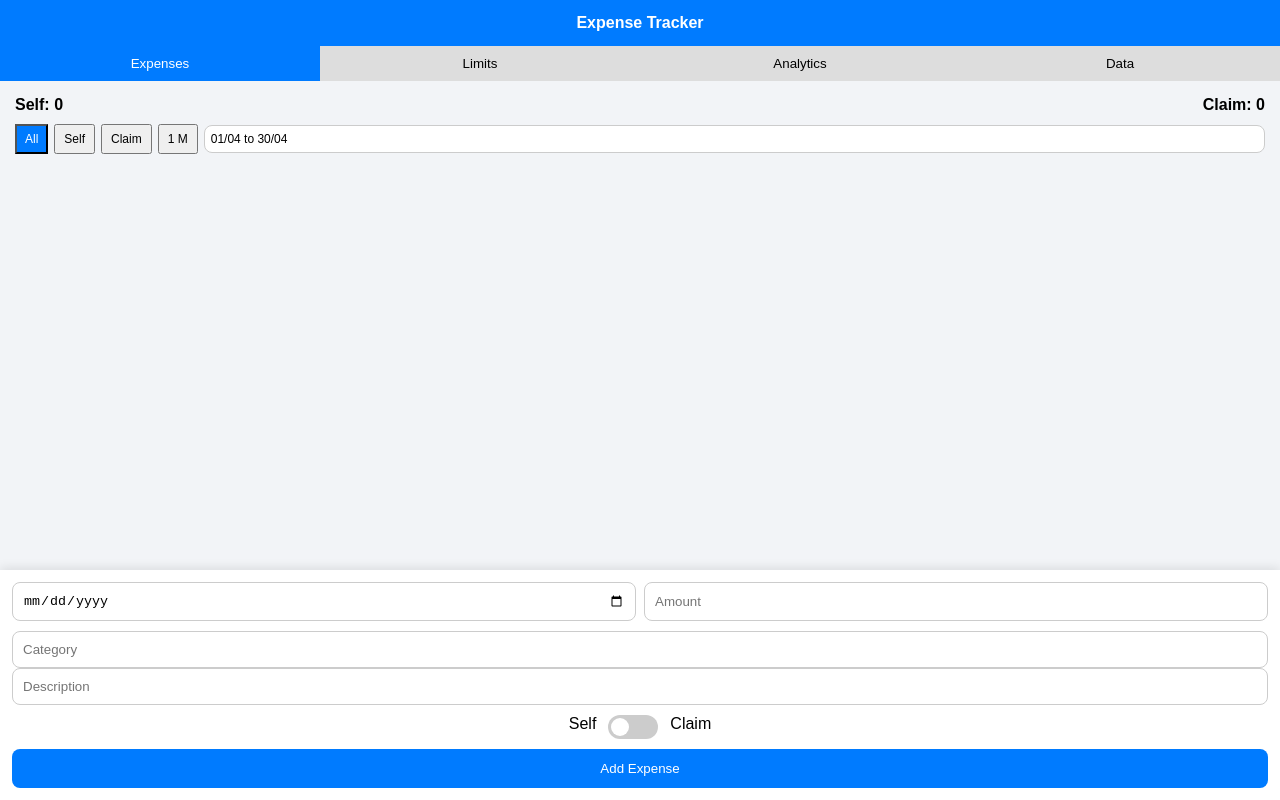
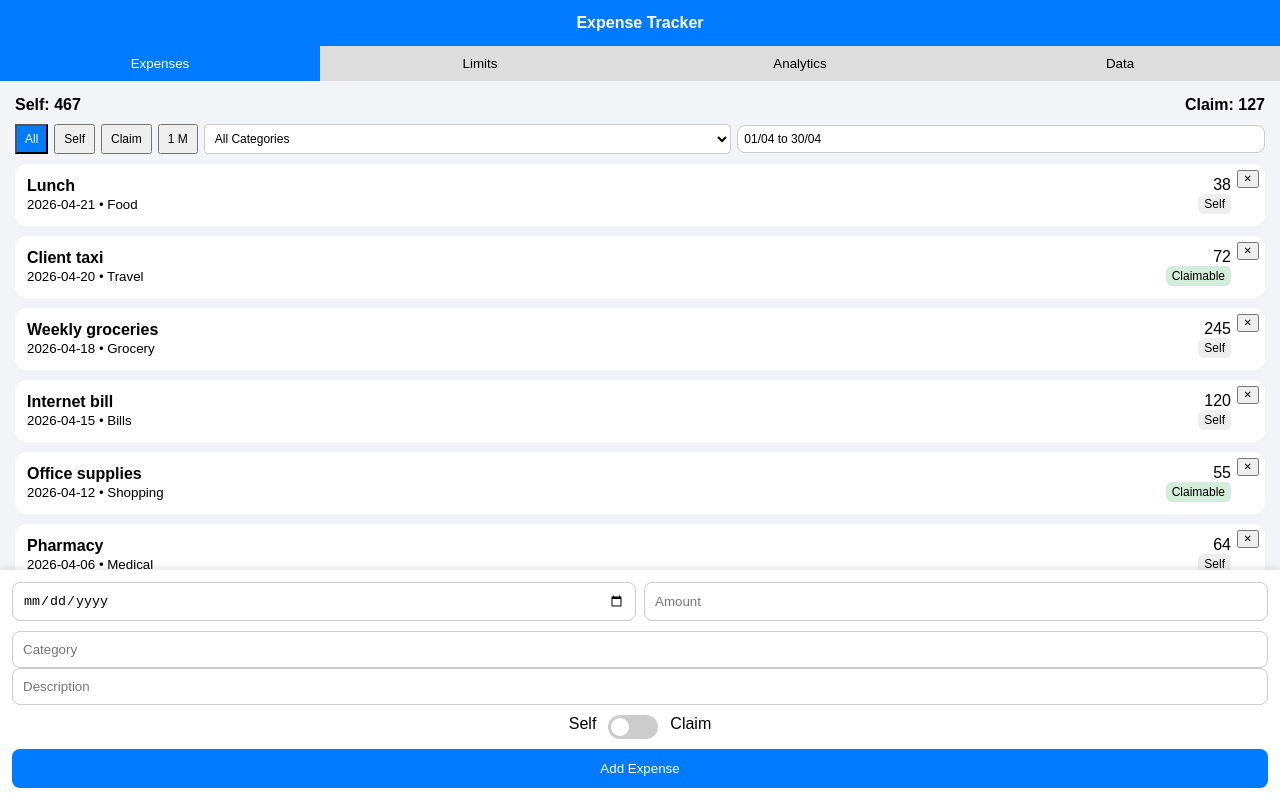
Before and after one commit to Bala1996-hub/Expense-Tracker, a plain HTML site: page index.html in a window 1280 px wide. Drawn offline with nearby package versions, Linux system fonts and the light colour scheme.

Commit message:
Add category filter to expense tracker

```diff
--- a/index.html
+++ b/index.html
@@ -60,11 +60,19 @@ body {
   align-items: center;
 }
 
-#dateRange {
+.filters select,
+#dateRange,
+#dateRangeAnalytics {
   flex: 1;
   min-width: 120px;
   padding: 6px;
   font-size: 12px;
+}
+
+.filters select {
+  border: 1px solid #ccc;
+  border-radius: 4px;
+  background: white;
 }
 
 .filters button {
@@ -244,6 +252,9 @@ button.add {
   <button onclick="setCurrentMonth()" style="font-size:12px; padding:6px 8px;">
     1 M
   </button>
+  <select id="categoryFilter" onchange="setCategoryFilter(this.value)">
+    <option value="all">All Categories</option>
+  </select>
   <input type="text" id="dateRange" placeholder="Date range">
 </div>
 
@@ -336,6 +347,7 @@ let currentFilter = "all";
 let chartInstance = null;
 let analyticsChart = null;
 let analyticsFilter = "all";
+let categoryFilter = "all";
 let fromDate = null;
 let toDate = null;
 
@@ -407,9 +419,34 @@ if (!isClaim) {
 /* Filter */
 function setFilter(type, el) {
   currentFilter = type;
-  document.querySelectorAll(".filters button").forEach(b => b.classList.remove("active"));
+  document.querySelectorAll("#expensesTab .filters button").forEach(b => b.classList.remove("active"));
   el.classList.add("active");
   render();
+}
+
+function setCategoryFilter(category) {
+  categoryFilter = category;
+  renderExpenses();
+}
+
+function renderCategoryFilter() {
+  const select = document.getElementById("categoryFilter");
+  if (!select) return;
+
+  const selected = categoryFilter;
+  const allCategories = [...new Set([...categories, ...expenses.map(e => e.category)])].sort();
+
+  select.innerHTML = '<option value="all">All Categories</option>';
+
+  allCategories.forEach(cat => {
+    const option = document.createElement("option");
+    option.value = cat;
+    option.textContent = cat;
+    select.appendChild(option);
+  });
+
+  select.value = allCategories.includes(selected) ? selected : "all";
+  categoryFilter = select.value;
 }
 
 /* Limits */
@@ -421,6 +458,7 @@ function updateLimit(category, value) {
 
 /* Render */
 function render() {
+  renderCategoryFilter();
   renderExpenses();
   renderLimits();
   // SAVE DATA
@@ -441,9 +479,10 @@ function renderExpenses() {
     else claimTotal += exp.amount;
 
     if (currentFilter !== "all" && exp.type !== currentFilter) return;
+    if (categoryFilter !== "all" && exp.category !== categoryFilter) return;
 
     const totalForCat = expenses
-      .filter(e => e.category === exp.category)
+      .filter(e => e.type === "self" && e.category === exp.category)
       .reduce((sum, e) => sum + e.amount, 0);
 
     const limit = limits[exp.category];
@@ -456,7 +495,7 @@ function renderExpenses() {
       <div>
         <b>${exp.desc}</b><br>
         <small>${exp.date} • ${exp.category}</small>
-        ${limit && totalForCat > limit ? `<div class="exceed">Limit exceeded!</div>` : ""}
+        ${exp.type === "self" && limit && totalForCat > limit ? `<div class="exceed">Limit exceeded!</div>` : ""}
       </div>
 
       <!-- shifted content left using padding -->
@@ -735,6 +774,7 @@ if (fp1) fp1.setDate([firstDay, lastDay], true);
 const fp2 = document.getElementById("dateRangeAnalytics")._flatpickr;
 if (fp2) fp2.setDate([firstDay, lastDay], true);
 
+  renderCategoryFilter();
   renderExpenses();
   renderAnalytics();
 }
@@ -748,7 +788,30 @@ const savedExpenses = localStorage.getItem("expenses");
 const savedLimits = localStorage.getItem("limits");
 
 if (savedExpenses) expenses = JSON.parse(savedExpenses);
+else {
+  expenses = [
+    { date: "2026-04-21", desc: "Lunch", amount: 38, category: "Food", type: "self" },
+    { date: "2026-04-20", desc: "Client taxi", amount: 72, category: "Travel", type: "claim" },
+    { date: "2026-04-18", desc: "Weekly groceries", amount: 245, category: "Grocery", type: "self" },
+    { date: "2026-04-15", desc: "Internet bill", amount: 120, category: "Bills", type: "self" },
+    { date: "2026-04-12", desc: "Office supplies", amount: 55, category: "Shopping", type: "claim" },
+    { date: "2026-04-06", desc: "Pharmacy", amount: 64, category: "Medical", type: "self" },
+    { date: "2026-03-28", desc: "Movie night", amount: 90, category: "Entertainment", type: "self" }
+  ];
+}
+
 if (savedLimits) limits = JSON.parse(savedLimits);
+else {
+  limits = {
+    Food: 500,
+    Grocery: 900,
+    Bills: 600,
+    Travel: 400,
+    Medical: 300,
+    Entertainment: 250,
+    Shopping: 350
+  };
+}
 
   dateEl = document.getElementById("date");
   descEl = document.getElementById("desc");
```
